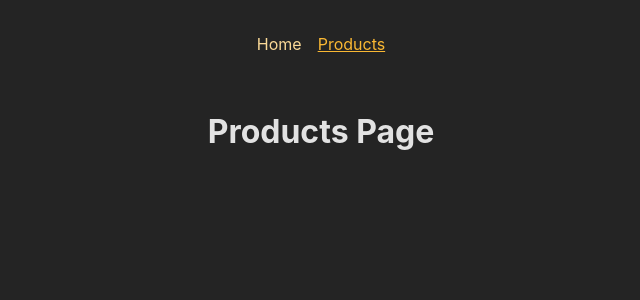
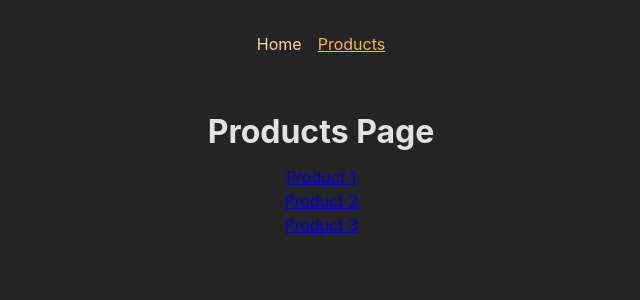
Before and after one commit to Sudarshan0306/SPA---Routing, a React (Create React App) app: page /products in a window 1280 px wide. Shown: the top 300 px of the page, without its empty margins (319-959 px from the left). Built offline with nearby package versions, Linux system fonts and the light colour scheme.

Commit message:
added dynamic route to the path

```diff
--- a/src/App.js
+++ b/src/App.js
@@ -3,6 +3,7 @@ import Home from "./pages/Home";
 import Products from "./pages/Products";
 import RootLayout from "./Root";
 import ErrorPage from "./pages/ErrorPage";
+import ProductDetails from "./pages/ProductDetails";
 
 // const routeDefinitions = createRoutesFromElements(
 //   <Route>
@@ -19,6 +20,7 @@ const router = createBrowserRouter([
     children: [
       { path: "/", element: <Home /> },
       { path: "/products", element: <Products /> },
+      { path: "/products/:productId", element: <ProductDetails /> }
     ],
   },
 ]);
--- /dev/null
+++ b/src/pages/ProductDetails.jsx
@@ -0,0 +1,15 @@
+import React from 'react';
+import { useParams } from 'react-router-dom';
+
+const ProductDetails = () => {
+    const params = useParams();
+
+  return (
+    <div>
+        <h1>Product Details</h1>
+        <p>{params.productId}</p>
+    </div>
+  )
+}
+
+export default ProductDetails
--- a/src/pages/Products.jsx
+++ b/src/pages/Products.jsx
@@ -1,12 +1,25 @@
-import React from 'react'
+import React from "react";
+import { Link } from "react-router-dom";
+
+const PRODUCTS = [
+  { id: 'p1', title: "Product 1" },
+  { id: 'p2', title: "Product 2" },
+  { id: 'p3', title: "Product 3" },
+];
 
 const Products = () => {
   return (
     <div>
-        <h1>Products Page</h1>
+      <h1>Products Page</h1>
+      <ul>
+        {PRODUCTS.map((prod) => (
+          <li key={prod.id}>
+            <Link to={`/products/${prod.id}`}>{prod.title}</Link>
+          </li>
+        ))}
+      </ul>
+    </div>
+  );
+};
 
-    </div>
-  )
-}
-
-export default Products
+export default Products;
```
